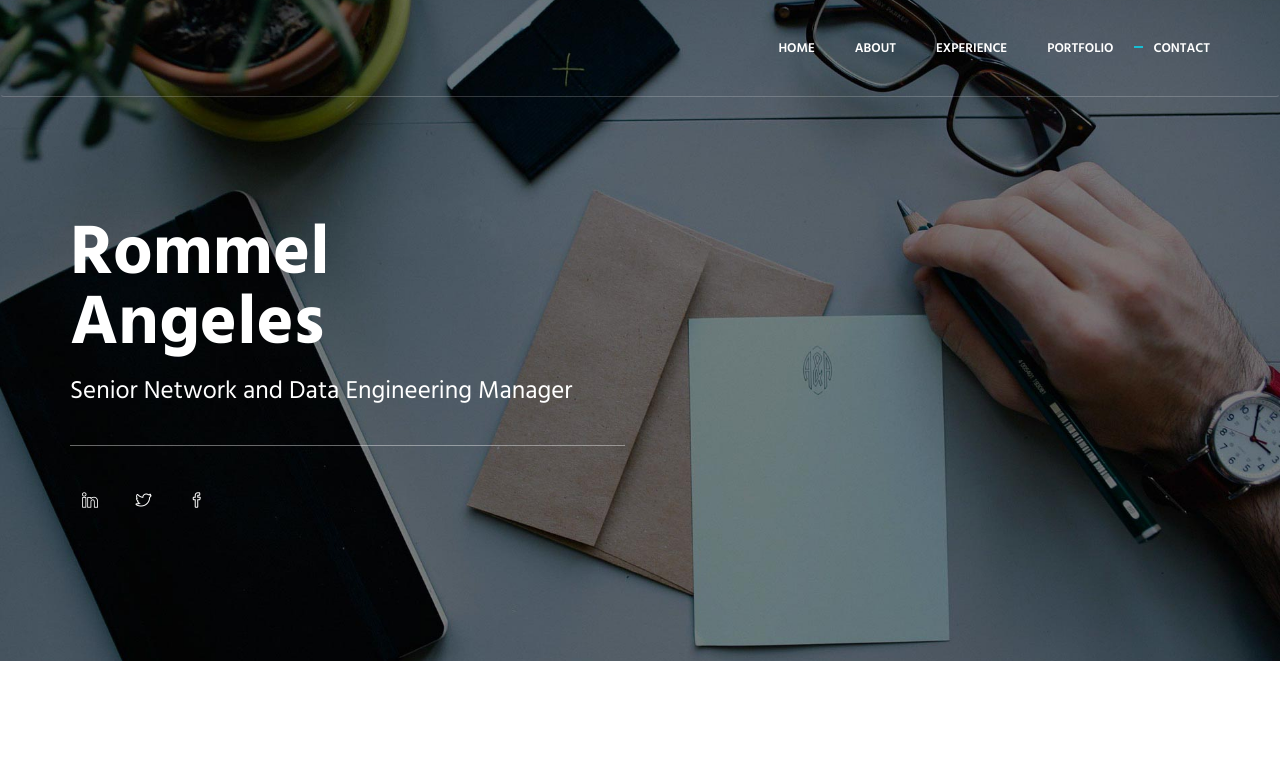
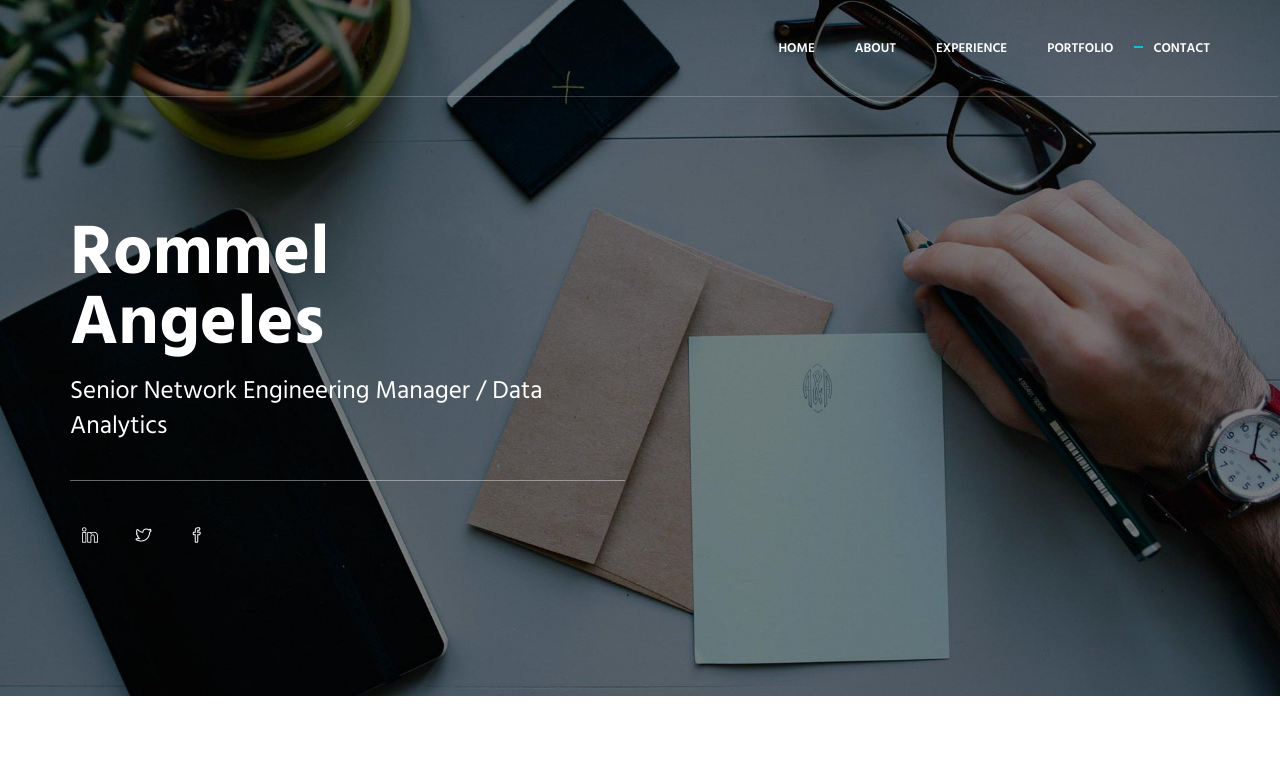
Before and after one commit to rzangeles/rzangeles.github.io, a plain HTML site: page index.html in a window 1280 px wide. Shown: the top 758 px of the page. Drawn offline with Linux system fonts and the light colour scheme.

Commit message:
uploaded main page

```diff
--- a/index.html
+++ b/index.html
@@ -87,7 +87,7 @@
                     <div class="col-sm-6">
                         <div class="promo-block-divider">
                             <h1 class="promo-block-title">Rommel <br/> Angeles</h1>
-                            <p class="promo-block-text">Senior Network and Data Engineering Manager</p>
+                            <p class="promo-block-text">Senior Network Engineering Manager / Data Analytics</p>
                         </div>
                         <ul class="list-inline">
                             <li><a href="https://www.linkedin.com/in/rommel-angeles/" class="social-icons"><i class="icon-social-linkedin"></i></a></li>
```
